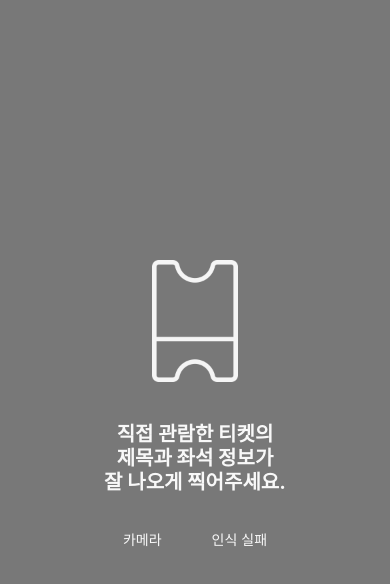
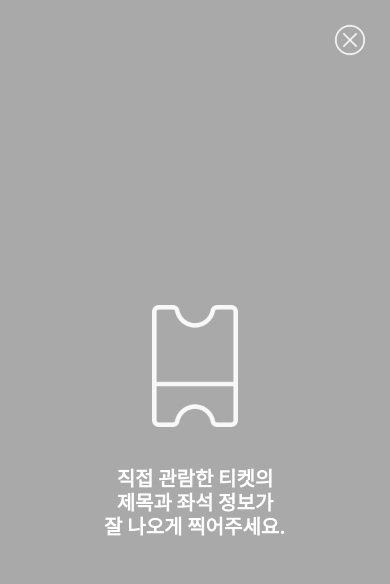
Before and after one commit to pja9362/Ticket-Story-Front, a React Native app in the folder frontend/: screen /EnrollInfoByOCR in a window 390 px wide. Shown: the top 584 px of the page. Built offline with nearby package versions, Linux system fonts and the light colour scheme.

Commit message:
feat(home, enroll_ticekt): 카메라로 티켓 등록 플로우 연결

```diff
--- a/frontend/src/pages/Main.js
+++ b/frontend/src/components/EnrollTicket/OCR.js
@@ -2,37 +2,35 @@ import React, {useState, useEffect} from 'react';
 import {View, Text, StyleSheet, TouchableOpacity, Image} from 'react-native';
 import DocumentScanner from 'react-native-document-scanner-plugin';
 
-const Main = () => {
+const OCR = ({onNextStep}) => {
   const [scannedImage, setScannedImage] = useState();
 
   const scanDocument = async () => {
-    // start the document scanner
     const {scannedImages} = await DocumentScanner.scanDocument();
 
-    // get back an array with scanned image file paths
     if (scannedImages.length > 0) {
-      // set the img src, so we can view the first scanned image
       setScannedImage(scannedImages[0]);
     }
   };
 
   useEffect(() => {
-    // call scanDocument on load
     scanDocument();
   }, []);
 
   return (
     <View style={styles.container}>
-      <Text>Main</Text>
-      <TouchableOpacity onPress={scanDocument}>
-        <Text>Scan Document</Text>
-      </TouchableOpacity>
       {scannedImage && (
+        <>
         <Image
           resizeMode="contain"
           style={{width: '100%', height: 300}}
           source={{uri: scannedImage}}
         />
+
+        <TouchableOpacity onPress={onNextStep}>
+          <Text>다음</Text>
+        </TouchableOpacity>
+        </>
       )}
     </View>
   );
@@ -41,9 +39,7 @@ const Main = () => {
 const styles = StyleSheet.create({
   container: {
     flex: 1,
-    backgroundColor: '#fff',
-    padding: 20,
   },
 });
 
-export default Main;
+export default OCR;
--- a/frontend/src/navigation/MainStack.js
+++ b/frontend/src/navigation/MainStack.js
@@ -2,9 +2,6 @@ import React, {useState} from 'react';
 import {createBottomTabNavigator} from '@react-navigation/bottom-tabs';
 import {View, Text} from 'react-native';
 import HomeScreen from '../pages/Home';
-import MainScreen from '../pages/Main';
-import EnrollByOCRAgreement from '../pages/EnrollTicket/EnrollByOCRAgreement';
-import EnrollByHandAgreement from '../pages/EnrollTicket/EnrollByHandAgreement';
 import BottomSheetMenu from '../components/EnrollTicket/BottomSheetMenu';
 
 const Tab = createBottomTabNavigator();
--- a/frontend/src/pages/EnrollTicket/EnrollByHandAgreement.js
+++ b/frontend/src/pages/EnrollTicket/EnrollByHandAgreement.js
@@ -1,5 +1,4 @@
 import React, {useState, useEffect} from 'react';
-import {View, Text, StyleSheet, TouchableOpacity, Button} from 'react-native';
 import EnrollHeader from '../../components/EnrollTicket/EnrollHeader';
 import TicketAgreement from '../../components/EnrollTicket/TicketAgreement';
 import SelectType from '../../components/EnrollTicket/SelectType';
--- a/frontend/src/pages/EnrollTicket/EnrollByOCRAgreement.js
+++ b/frontend/src/pages/EnrollTicket/EnrollByOCRAgreement.js
@@ -1,5 +1,4 @@
 import React, {useState, useEffect} from 'react';
-import {View, Text, StyleSheet, TouchableOpacity, Button} from 'react-native';
 import EnrollHeader from '../../components/EnrollTicket/EnrollHeader';
 import TicketAgreement from '../../components/EnrollTicket/TicketAgreement';
 import SelectType from '../../components/EnrollTicket/SelectType';
--- a/frontend/src/pages/EnrollTicket/EnrollInfoByHand.js
+++ b/frontend/src/pages/EnrollTicket/EnrollInfoByHand.js
@@ -47,13 +47,13 @@ const EnrollInfoByHand = ({navigation}) => {
         <Text style={styles.sectionText}>관람 좌석</Text>
         <View style={styles.seatInputContainer}>
           <TextInput
-            style={[styles.inputBox, {marginRight: 5}]}
+            style={[styles.inputBox, {marginRight: 5, width: 35}]}
             value={seatRow}
             onChangeText={text => setSeatRow(text)}
           />
           <Text style={styles.inputLabel}>열</Text>
           <TextInput
-            style={styles.inputBox}
+            style={[styles.inputBox , {width: 35}]}
             value={seatNum}
             onChangeText={text => setSeatNum(text)}
           />
@@ -106,6 +106,7 @@ const styles = StyleSheet.create({
     borderColor: '#000',
     borderRadius: 5,
     height: 40,
+    paddingHorizontal: 10,
   },
   sectionText: {
     fontSize: 16,
--- a/frontend/src/pages/EnrollTicket/EnrollInfoByOCR.js
+++ b/frontend/src/pages/EnrollTicket/EnrollInfoByOCR.js
@@ -1,33 +1,73 @@
-import React from 'react';
+import React, {useState} from 'react';
 import {View, Image, StyleSheet, Text, TouchableOpacity} from 'react-native';
 import ticket from '../../images/ticket_white.png';
+import closeIcon from '../../images/icon_close_white.png';
+import OCR from '../../components/EnrollTicket/OCR';
 
 const EnrollInfoByOCR = ({navigation}) => {
+  const [showGuide, setShowGuide] = useState(true);
+
+  const onCloseGuide = () => {
+    setShowGuide(false);
+  }
+
+  const onNextStep = () => {
+    navigation.navigate('EnrollInfoByHand');
+  }
+
   return (
+    <>
+      {showGuide ? (
         <View style={styles.container}>
+          <TouchableOpacity
+            style={styles.closeButton}
+            onPress={onCloseGuide}>
+            <Image source={closeIcon} style={styles.closeImg} />
+          </TouchableOpacity>
+
           <Image source={ticket} style={styles.image} />
-            <Text style={styles.mainText}>직접 관람한 티켓의{'\n'}제목과 좌석 정보가{'\n'}잘 나오게 찍어주세요.</Text>
+          <Text style={styles.mainText}>
+            직접 관람한 티켓의{'\n'}제목과 좌석 정보가{'\n'}잘 나오게
+            찍어주세요.
+          </Text>
+        </View>
+      ) : (
+        <OCR onNextStep={onNextStep}/>
+      )}
 
       {/* 임시 버튼 */}
-            <View style={{flexDirection: 'row', gap: 20, marginVertical: 20}}>
-                <TouchableOpacity style={{backgroundColor: 'black', padding: 15}} onPress={()=> navigation.navigate('EnrollInfoByOCR')}>
+      {/* <View style={{flexDirection: 'row', gap: 20, marginVertical: 20}}>
+        <TouchableOpacity
+          style={{backgroundColor: 'black', padding: 15}}
+          onPress={() => navigation.navigate('EnrollInfoByOCR')}>
           <Text style={{color: '#fff'}}>카메라</Text>
         </TouchableOpacity>
-                <TouchableOpacity style={{backgroundColor: 'black', padding: 15}} onPress={()=> navigation.navigate('OCRFail')}>
+        <TouchableOpacity
+          style={{backgroundColor: 'black', padding: 15}}
+          onPress={() => navigation.navigate('OCRFail')}>
           <Text style={{color: '#fff'}}>인식 실패</Text>
         </TouchableOpacity>
-            </View>
-        </View>
-    )
-}
+      </View> */}
+    </>
+  );
+};
 
 const styles = StyleSheet.create({
   container: {
     flex: 1,
-        backgroundColor: '#000000',
-        opacity: 0.5,
-        alignItems:'center',
+    alignItems: 'center',
     justifyContent: 'center',
+    backgroundColor: 'rgba(0,0,0,0.3)',
+  },
+  closeButton: {
+    position: 'absolute',
+    top: 0,
+    right: 0,
+    padding: 20,
+  },
+  closeImg: {
+    width: 40,
+    height: 40,
   },
   image: {
     width: 86,
@@ -40,7 +80,11 @@ const styles = StyleSheet.create({
     color: '#fff',
     textAlign: 'center',
     marginTop: 40,
-    }
+  },
+  closeIcon: {
+    width: 20,
+    height: 20,
+  },
 });
 
 export default EnrollInfoByOCR;
```
Also changed, not shown: frontend/src/images/icon_close_white.png (added), 1 other file (tests, documents, lock files or other folders). Lines whose indentation alone changed are shown as unchanged.
